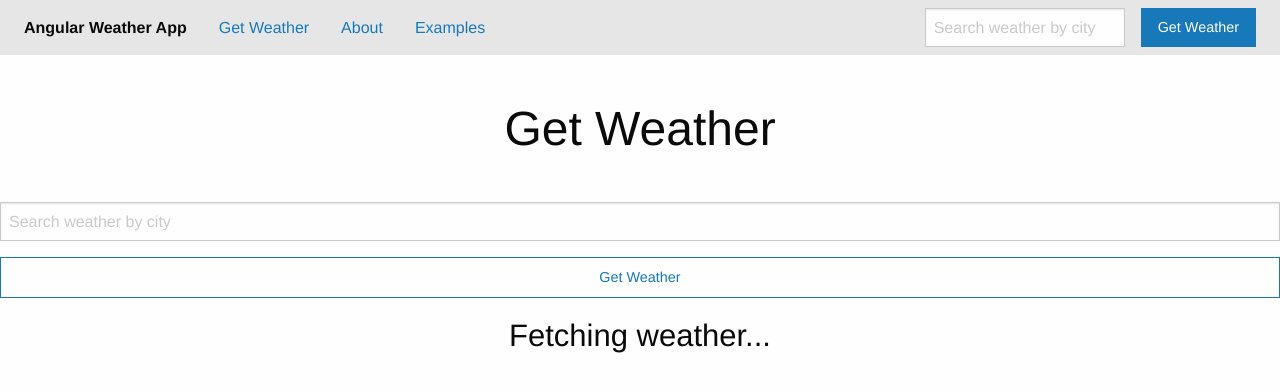
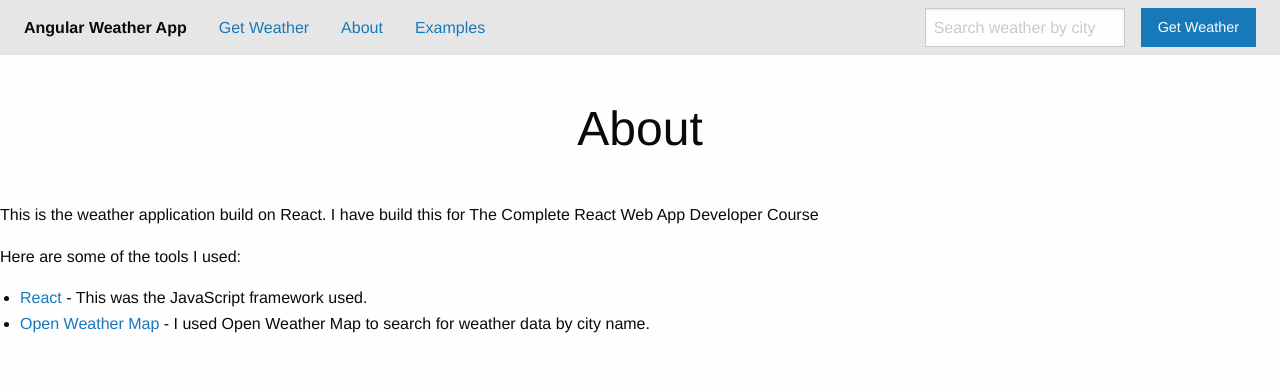
Before and after one commit to sairus2k/angular-weather, an Angular app: page /about in a window 1280 px wide. Shown: the top 392 px of the page. Built offline with nearby package versions, Linux system fonts and the light colour scheme.

Commit message:
Add routing

```diff
--- a/src/app/app.component.html
+++ b/src/app/app.component.html
@@ -1,6 +1,6 @@
 <aw-nav></aw-nav>
 <div class="row">
   <div class="columns medium-6 large-4 small-centered">
-    <aw-weather></aw-weather>
+    <router-outlet></router-outlet>
   </div>
 </div>
--- a/src/app/app.module.ts
+++ b/src/app/app.module.ts
@@ -2,6 +2,7 @@ import { BrowserModule } from '@angular/platform-browser';
 import { NgModule } from '@angular/core';
 import { FormsModule } from '@angular/forms';
 import { HttpModule } from '@angular/http';
+import { Routes, RouterModule } from '@angular/router';
 
 import { AppComponent } from './app.component';
 import { NavComponent } from './nav/nav.component';
@@ -9,6 +10,11 @@ import { WeatherComponent } from './weather/weather.component';
 import { WeatherFormComponent } from './weather-form/weather-form.component';
 import { ErrorModalComponent } from './error-modal/error-modal.component';
 import { AboutComponent } from './about/about.component';
+
+const appRoutes: Routes = [
+  {path: '', component: WeatherComponent},
+  {path: 'about', component: AboutComponent}
+];
 
 @NgModule({
   declarations: [
@@ -21,6 +27,7 @@ import { AboutComponent } from './about/about.component';
   ],
   imports: [
     BrowserModule,
+    RouterModule.forRoot(appRoutes),
     FormsModule,
     HttpModule
   ],
--- a/src/app/nav/nav.component.html
+++ b/src/app/nav/nav.component.html
@@ -3,13 +3,13 @@
     <ul class="menu">
       <li class="menu-text">Angular Weather App</li>
       <li>
-        <a href="/">Get Weather</a>
+        <a routerLink="/" routerLinkActive="active">Get Weather</a>
       </li>
       <li>
-        <a href="/about">About</a>
+        <a routerLink="/about" routerLinkActive="active">About</a>
       </li>
       <li>
-        <a href="/examples">Examples</a>
+        <a routerLink="/examples" routerLinkActive="active">Examples</a>
       </li>
     </ul>
   </div>
```
